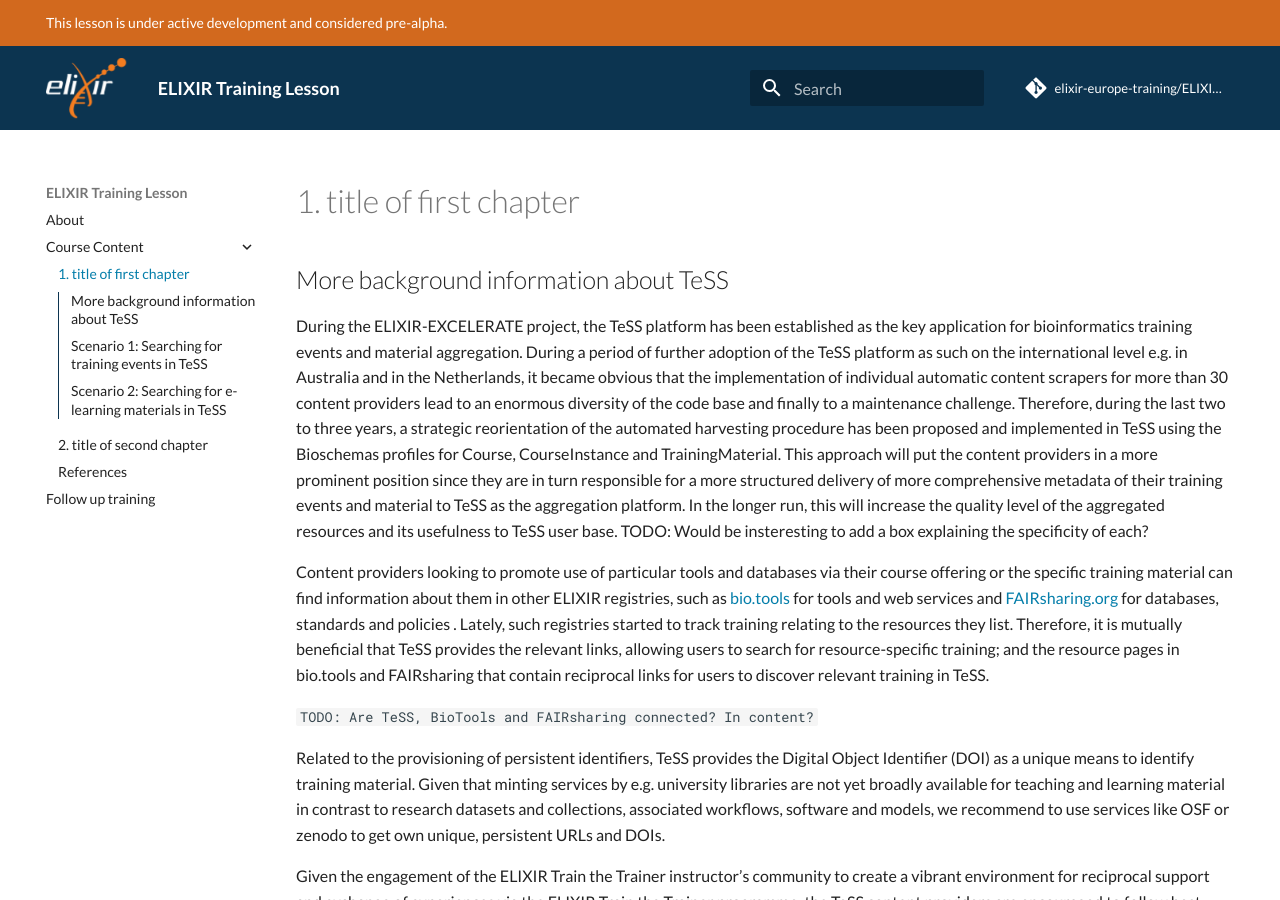
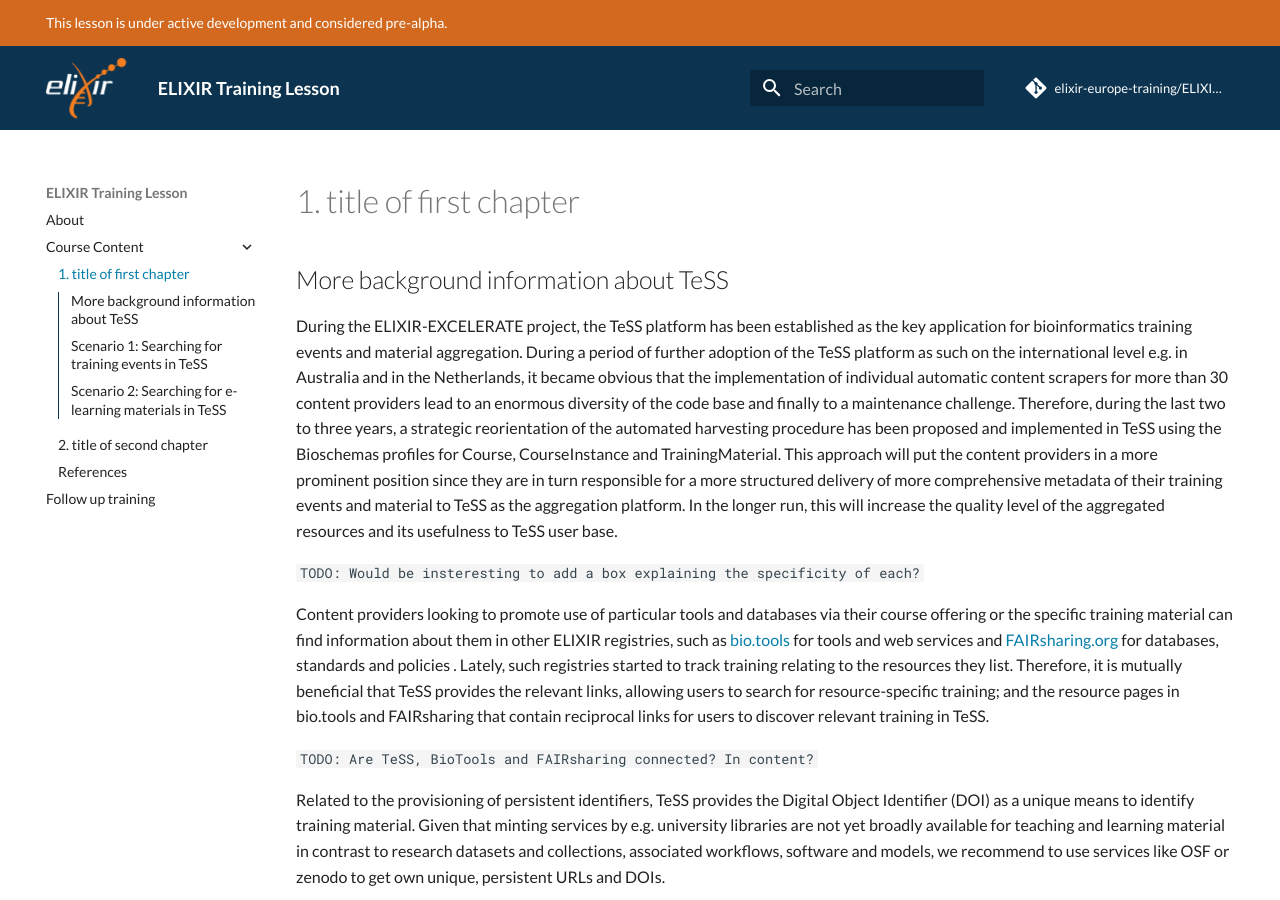
Before and after one commit to elixir-europe-training/ELIXIR-TrP-TeSS, an MkDocs documentation site: the page built from docs/chapters/chapter_01.md, in a window 1280 px wide and 900 px high. Built offline with MkDocs 1.6.1 and Material for MkDocs 9.7.7, drawn with Linux system fonts in a browser that asks for light colours; comment, search, counter and statistics services are not loaded; part of the change alters nothing that is shown.

```diff
--- a/docs/chapters/chapter_01.md
+++ b/docs/chapters/chapter_01.md
@@ -1,6 +1,7 @@
 ## More background information about TeSS
 During the ELIXIR-EXCELERATE project, the TeSS platform has been established as the key application for bioinformatics training events and material aggregation. During a period of further adoption of the TeSS platform as such on the international level e.g. in Australia and in the Netherlands, it became obvious that the implementation of individual automatic content scrapers for more than 30 content providers lead to an enormous diversity of the code base and finally to a maintenance challenge. Therefore, during the last two to three years, a strategic reorientation of the automated harvesting procedure has been proposed and implemented in TeSS using the Bioschemas profiles for Course, CourseInstance and TrainingMaterial. This approach will put the content providers in a more prominent position since they are in turn responsible for a more structured delivery of more comprehensive metadata of their training events and material to TeSS as the aggregation platform. In the longer run, this will increase the quality level of the aggregated resources and its usefulness to TeSS user base.
-TODO: Would be insteresting to add a box explaining the specificity of each?
+
+`TODO: Would be insteresting to add a box explaining the specificity of each?`
 
 Content providers looking to promote use of particular tools and databases via their course offering or the specific training material can find information about them in other ELIXIR registries, such as [bio.tools](https://bio.tools) for tools and web services  and [FAIRsharing.org](https://fairsharing.org) for databases, standards and policies . Lately, such registries started to track training relating to the resources they list. Therefore, it is mutually beneficial that TeSS provides the relevant links, allowing users to search for resource-specific training; and the resource pages in bio.tools and FAIRsharing that contain reciprocal links for users to discover relevant training in TeSS.
 
```
